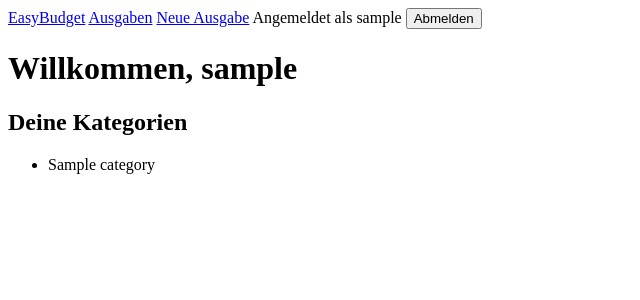
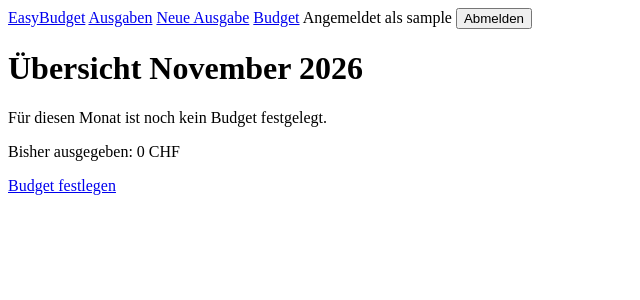
Before and after one commit to Marko12234/EasyBudget, a Django app: page / in a window 1280 px wide. Shown: the top 300 px of the page, without its empty margins (0-640 px from the left). Run offline with Django 5.2, Linux system fonts and the light colour scheme; a user stored in the database is signed in; tables that the repository leaves empty hold one stand-in row (values such as "Sample post").

Commit message:
Add monthly budget with progress bar and 80% warning

```diff
--- a/expenses/templates/base.html
+++ b/expenses/templates/base.html
@@ -4,6 +4,15 @@
   <meta charset="utf-8">
   <meta name="viewport" content="width=device-width, initial-scale=1">
   <title>{% block title %}EasyBudget{% endblock %}</title>
+    <style>
+    .progress { background: #ddd; border-radius: 6px; height: 24px; max-width: 500px; overflow: hidden; }
+    .progress-bar { height: 100%; }
+    .progress-bar.ok { background: #2e9e4f; }
+    .progress-bar.warning { background: #e69500; }
+    .progress-bar.danger { background: #d33; }
+    .hint.warning { color: #b36b00; font-weight: bold; }
+    .hint.danger { color: #d33; font-weight: bold; }
+  </style>
 </head>
 <body>
   <nav>
@@ -11,6 +20,7 @@
     {% if user.is_authenticated %}
       <a href="{% url 'expense_list' %}">Ausgaben</a>
       <a href="{% url 'expense_create' %}">Neue Ausgabe</a>
+      <a href="{% url 'budget_edit' %}">Budget</a>
       <span>Angemeldet als {{ user.username }}</span>
       <form method="post" action="{% url 'logout' %}" style="display:inline">
         {% csrf_token %}
--- a/expenses/templates/expenses/home.html
+++ b/expenses/templates/expenses/home.html
@@ -1,13 +1,27 @@
 <!DOCTYPE html>
 {% extends "base.html" %}
 {% block content %}
-<h1>Willkommen, {{ user.username }}</h1>
-<h2>Deine Kategorien</h2>
-<ul>
-  {% for category in categories %}
-    <li>{{ category.name }}</li>
-  {% empty %}
-    <li>Noch keine Kategorien.</li>
-  {% endfor %}
-</ul>
+<h1>Übersicht {{ today|date:"F Y" }}</h1>
+
+{% if budget %}
+  <p>Ausgegeben: <strong>{{ total }} CHF</strong> von {{ budget.amount }} CHF ({{ percent }} %)</p>
+
+  <div class="progress">
+    <div class="progress-bar {{ status }}" style="width: {{ bar_width }}%"></div>
+  </div>
+
+  {% if status == "danger" %}
+    <p class="hint danger">Budget überschritten um {{ remaining|floatformat:2|cut:"-" }} CHF.</p>
+  {% elif status == "warning" %}
+    <p class="hint warning">Achtung: Du hast über 80 % deines Budgets ausgegeben. Noch {{ remaining }} CHF übrig.</p>
+  {% else %}
+    <p>Noch {{ remaining }} CHF übrig.</p>
+  {% endif %}
+
+  <p><a href="{% url 'budget_edit' %}">Budget ändern</a></p>
+{% else %}
+  <p>Für diesen Monat ist noch kein Budget festgelegt.</p>
+  <p>Bisher ausgegeben: {{ total }} CHF</p>
+  <p><a href="{% url 'budget_edit' %}">Budget festlegen</a></p>
+{% endif %}
 {% endblock %}
--- a/expenses/urls.py
+++ b/expenses/urls.py
@@ -7,4 +7,5 @@ urlpatterns = [
     path("registrieren/", views.register, name="register"),
     path("ausgaben/", views.expense_list, name="expense_list"),
     path("ausgaben/neu/", views.expense_create, name="expense_create"),
+    path("budget/", views.budget_edit, name="budget_edit"),
 ]
--- a/expenses/views.py
+++ b/expenses/views.py
@@ -1,25 +1,108 @@
 from decimal import Decimal
-
-from django.db.models import Sum
-from django.utils import timezone
-
-from .forms import ExpenseForm
 
 from django.contrib.auth import login
 from django.contrib.auth.decorators import login_required
 from django.contrib.auth.forms import UserCreationForm
 from django.db import transaction
+from django.db.models import Sum
 from django.shortcuts import redirect, render
+from django.utils import timezone
 
+from .forms import BudgetForm, ExpenseForm
 from .models import Category
 
 DEFAULT_CATEGORIES = ["Essen", "Wohnen", "Transport", "Freizeit", "Sonstiges"]
 
 
+def month_expenses(user, year, month):
+    return user.expenses.filter(date__year=year, date__month=month)
+
+
+def month_total(user, year, month):
+    total = month_expenses(user, year, month).aggregate(total=Sum("amount"))["total"]
+    return total or Decimal("0")
+
+
 @login_required
 def home(request):
-    categories = request.user.categories.all()
-    return render(request, "expenses/home.html", {"categories": categories})
+    today = timezone.localdate()
+    budget = request.user.budgets.filter(year=today.year, month=today.month).first()
+    total = month_total(request.user, today.year, today.month)
+
+    percent = None
+    bar_width = 0
+    status = None
+    remaining = None
+
+    if budget:
+        percent = round(total / budget.amount * 100)
+        bar_width = min(percent, 100)
+        remaining = budget.amount - total
+        if percent >= 100:
+            status = "danger"
+        elif percent >= 80:
+            status = "warning"
+        else:
+            status = "ok"
+
+    context = {
+        "today": today,
+        "budget": budget,
+        "total": total,
+        "percent": percent,
+        "bar_width": bar_width,
+        "status": status,
+        "remaining": remaining,
+    }
+    return render(request, "expenses/home.html", context)
+
+
+@login_required
+def budget_edit(request):
+    today = timezone.localdate()
+    budget = request.user.budgets.filter(year=today.year, month=today.month).first()
+
+    if request.method == "POST":
+        form = BudgetForm(request.POST, instance=budget)
+        if form.is_valid():
+            budget = form.save(commit=False)
+            budget.user = request.user
+            budget.year = today.year
+            budget.month = today.month
+            budget.save()
+            return redirect("home")
+    else:
+        form = BudgetForm(instance=budget)
+
+    return render(request, "expenses/budget_form.html", {"form": form, "today": today})
+
+
+@login_required
+def expense_create(request):
+    if request.method == "POST":
+        form = ExpenseForm(request.POST, user=request.user)
+        if form.is_valid():
+            expense = form.save(commit=False)
+            expense.user = request.user
+            expense.save()
+            return redirect("expense_list")
+    else:
+        form = ExpenseForm(user=request.user)
+
+    return render(request, "expenses/expense_form.html", {"form": form})
+
+
+@login_required
+def expense_list(request):
+    today = timezone.localdate()
+    expenses = month_expenses(request.user, today.year, today.month).select_related("category")
+    total = month_total(request.user, today.year, today.month)
+
+    return render(
+        request,
+        "expenses/expense_list.html",
+        {"expenses": expenses, "total": total, "today": today},
+    )
 
 
 def register(request):
@@ -40,34 +123,3 @@ def register(request):
         form = UserCreationForm()
 
     return render(request, "registration/register.html", {"form": form})
-
-@login_required
-def expense_create(request):
-    if request.method == "POST":
-        form = ExpenseForm(request.POST, user=request.user)
-        if form.is_valid():
-            expense = form.save(commit=False)
-            expense.user = request.user
-            expense.save()
-            return redirect("expense_list")
-    else:
-        form = ExpenseForm(user=request.user)
-
-    return render(request, "expenses/expense_form.html", {"form": form})
-
-
-@login_required
-def expense_list(request):
-    today = timezone.localdate()
-    expenses = (
-        request.user.expenses
-        .filter(date__year=today.year, date__month=today.month)
-        .select_related("category")
-    )
-    total = expenses.aggregate(total=Sum("amount"))["total"] or Decimal("0")
-
-    return render(
-        request,
-        "expenses/expense_list.html",
-        {"expenses": expenses, "total": total, "today": today},
-    )
```
Also changed, not shown: expenses/forms.py (+7 -1 lines), expenses/templates/expenses/budget_form.html (added, +12 -0 lines).
